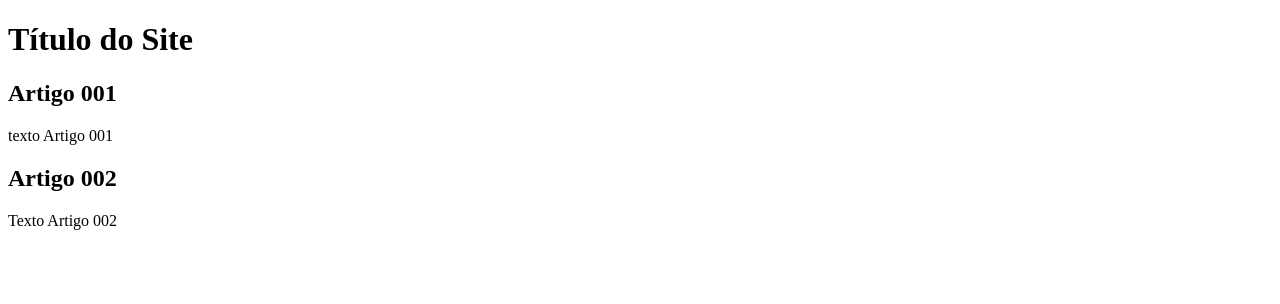
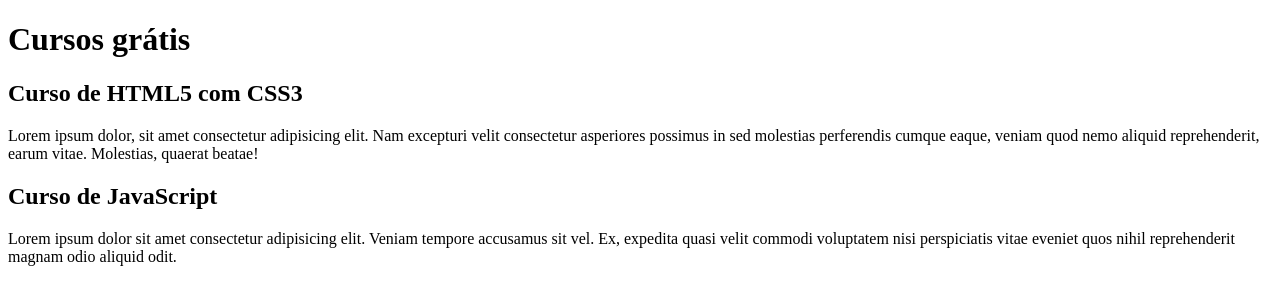
Before and after one commit to LucasIdalino/Projeto-Site, a plain HTML site: page index.html in a window 1280 px wide. Drawn offline with Linux system fonts and the light colour scheme.

Commit message:
Comecei a escrever o conteúdo

```diff
--- a/index.html
+++ b/index.html
@@ -9,15 +9,15 @@
 <body>
    <main>
        <header>
-           <h1>Título do Site</h1>
+           <h1>Cursos grátis</h1>
        </header>
        <article>
-           <h2>Artigo 001</h2>
-           <p>texto Artigo 001</p>
+           <h2>Curso de HTML5 com CSS3</h2>
+           <p>Lorem ipsum dolor, sit amet consectetur adipisicing elit. Nam excepturi velit consectetur asperiores possimus in sed molestias perferendis cumque eaque, veniam quod nemo aliquid reprehenderit, earum vitae. Molestias, quaerat beatae!</p>
        </article>
        <article>
-           <h2>Artigo 002</h2>
-           <p>Texto Artigo 002</p>
+           <h2>Curso de JavaScript</h2>
+           <p> Lorem ipsum dolor sit amet consectetur adipisicing elit. Veniam tempore accusamus sit vel. Ex, expedita quasi velit commodi voluptatem nisi perspiciatis vitae eveniet quos nihil reprehenderit magnam odio aliquid odit.</p>
        </article>
    </main>
 </body>
```
